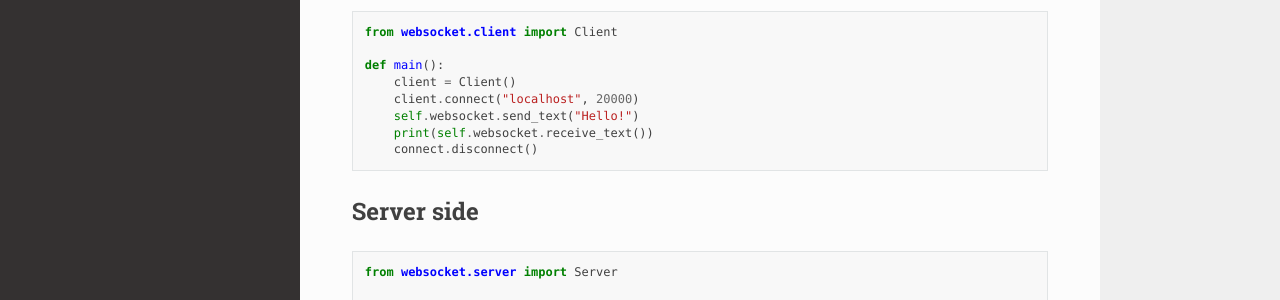
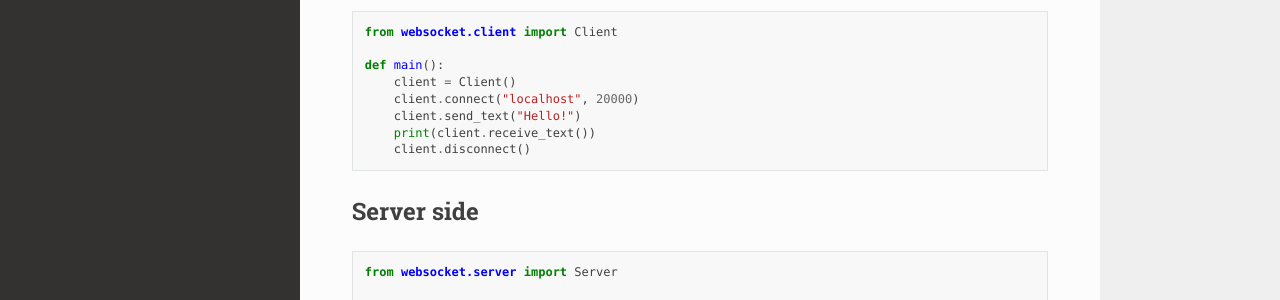
Before and after one commit to mys-lang/package-websocket, a Sphinx documentation site: the page built from doc/index.rst, in a window 1280 px wide and 1375 px high. Shown: the part 362-662 px from the top of the window. Built offline with Sphinx 7.4.7 and the Read the Docs theme 2.0.0, drawn with Linux system fonts in a browser that asks for light colours.

Commit message:
Documentation.

```diff
--- a/doc/index.rst
+++ b/doc/index.rst
@@ -18,9 +18,9 @@ Client side
    def main():
        client = Client()
        client.connect("localhost", 20000)
-       self.websocket.send_text("Hello!")
-       print(self.websocket.receive_text())
-       connect.disconnect()
+       client.send_text("Hello!")
+       print(client.receive_text())
+       client.disconnect()
 
 Server side
 -----------
```
Also changed, not shown: 2 other files.
